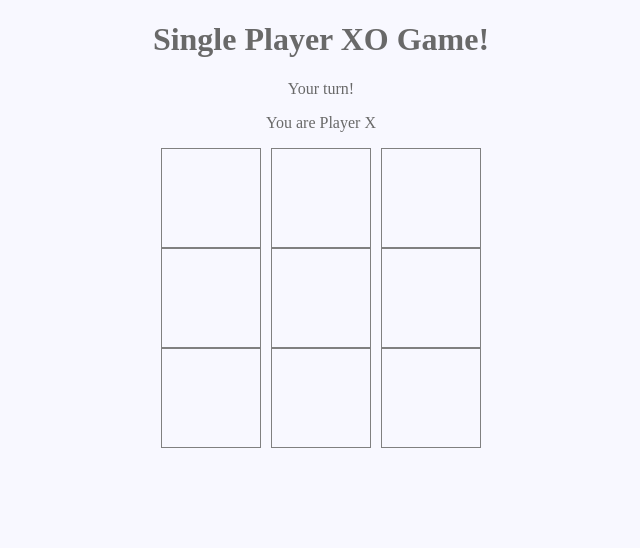
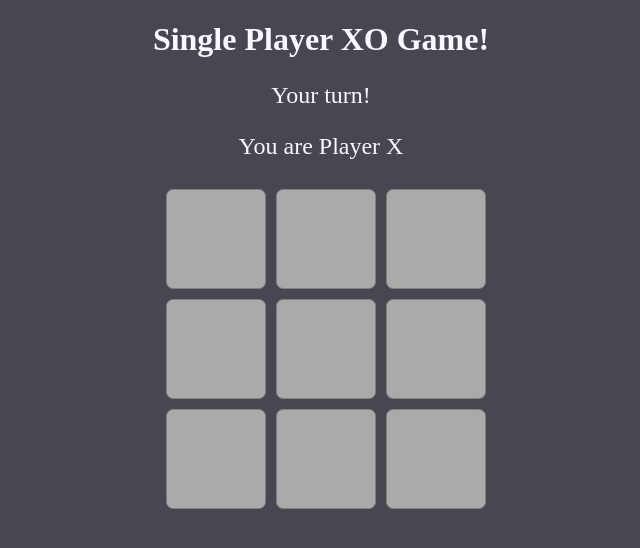
Before and after one commit to Martin-Atanasov123/Simple-XO-game, a plain HTML site: page index.html in a window 1280 px wide. Shown: the whole page, without its empty margins (319-959 px from the left). Drawn offline with Linux system fonts and the light colour scheme.

Commit message:
Update game UI and improve player status messaging

```diff
--- a/index.js
+++ b/index.js
@@ -36,7 +36,7 @@ function aiMove() {
     cells[aiMoveIndex].innerHTML = 'O';  // Update the cell visually with "O"
     cells[aiMoveIndex].classList.add('occupied');  // Mark cell as occupied
     currentPlayer = 'X';  // Switch back to player X
-    status.textContent = "Player X's turn";  // Update the status
+    status.textContent = "Your turn";  // Update the status
 
     checkWinner();  // Check if there's a winner after AI move
 }
--- a/style.css
+++ b/style.css
@@ -1,5 +1,5 @@
 body {
-    background: ghostwhite;
+    background: rgb(71, 71, 82);
     color: dimgray;
     font-family: serif;
     text-align: center;
@@ -7,12 +7,16 @@ body {
 
 h1 {
     font-size: 2rem;
+    color: ghostwhite;
+}
+p{
+    font-size: 1.5rem;
+    color: ghostwhite;
 }
 
 #game-board {
     display: grid;
     grid-template-columns: repeat(3, 1fr);
-    grid-gap: 10px;
     max-width: 320px;
     margin: 0 auto;
 }
@@ -34,13 +38,16 @@ h1 {
 
 .box {
     display: inline-block;
-    border: 1px solid gray;
+    cursor: pointer; /* Make the cursor a pointer when hovering over cells */
+    box-sizing: border-box;
+    text-align: center;
+    border-radius: 7px;
     width: 100px;
     height: 100px;
-    text-align: center;
-    box-sizing: border-box;
+    margin: 5px;
+    background-color: rgb(169, 170, 170);
+    border: 1px solid gray;
     font-size: 50px;
-    cursor: pointer; /* Make the cursor a pointer when hovering over cells */
 }
 
 .box:hover {
```
Also changed, not shown: index.html (line endings or trailing spaces).
